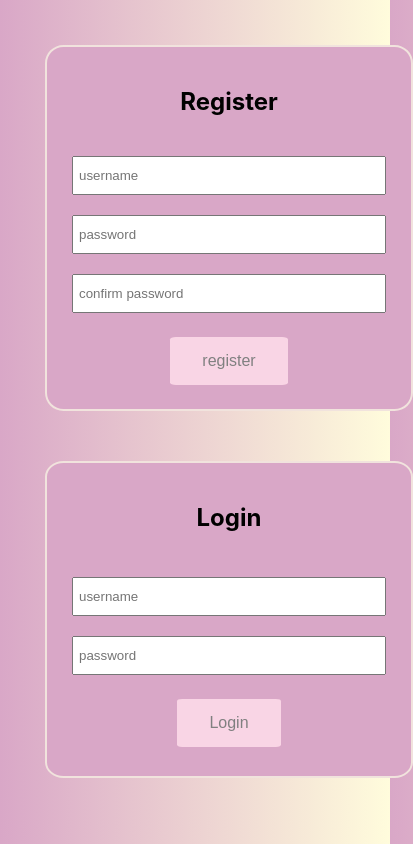
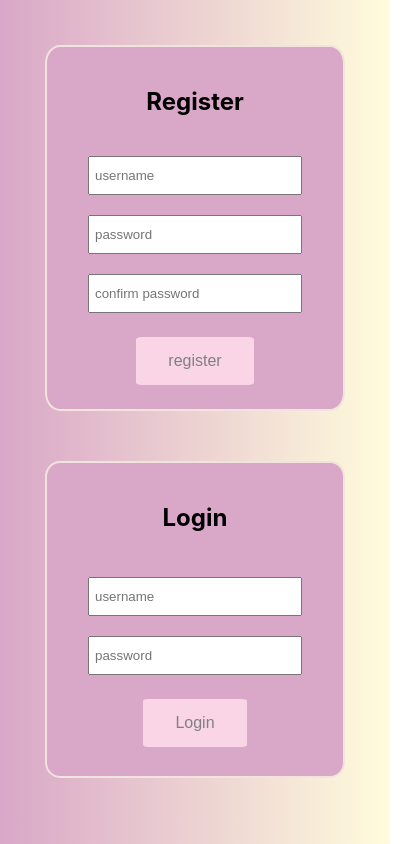
Before and after one commit to Saivald02/io-talk, a React (Create React App) app in the folder client/: page / in a window 390 px wide. Shown: the whole page, 413 px wide, since content can reach past the window. Built offline with nearby package versions, Linux system fonts and the light colour scheme; no server answers.

Commit message:
css for mobile and tablet

```diff
--- a/client/src/index.css
+++ b/client/src/index.css
@@ -310,7 +310,7 @@ nav ul li a:hover {
       justify-content: center;
   }
   .signup-child-box .input-box {
-      width: 300px;
+      width: 200px;
       height: 25px;
       display: grid;
 
@@ -360,8 +360,9 @@ nav ul li a:hover {
     }
 
     .signup-child-box .input-box {
-        width: 300px;
+        /*width: 200px;*/
         height: 25px;
+        padding: 10px;
         display: grid;
 
         justify-content: center;
```
Also changed, not shown: 2 other files (tests, documents, lock files or other folders).
